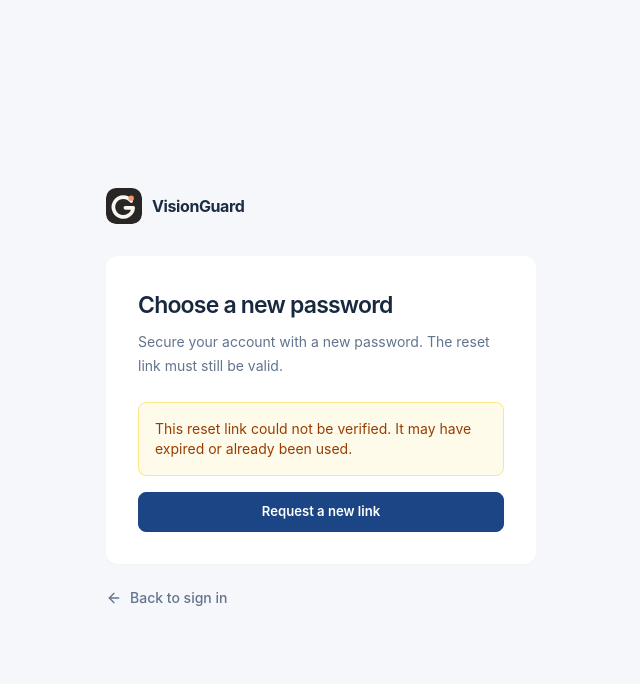
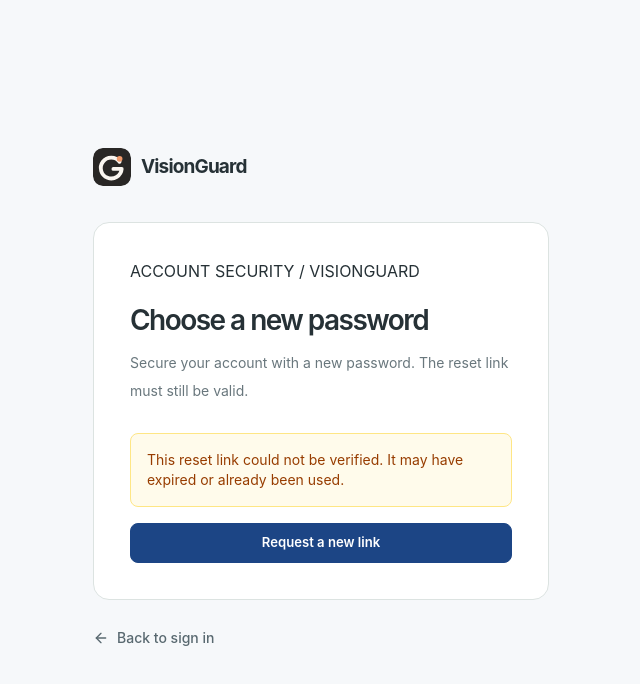
Before and after one commit to Syed-Nazeer-07/VisionGuard, a React (Vite) app in the folder apps/web/: page /reset-password in a window 1280 px wide. Shown: the top 684 px of the page, without its empty margins (319-959 px from the left). Built offline with nearby package versions, Linux system fonts and the light colour scheme; no server answers; the database is empty.

Commit message:
design(auth): align password recovery shell with the new sign-in visual system

```diff
--- a/apps/web/src/components/auth/AuthCardLayout.tsx
+++ b/apps/web/src/components/auth/AuthCardLayout.tsx
@@ -1,27 +1,31 @@
 import type { ReactNode } from 'react';
 import { Link } from 'react-router-dom';
 import { ArrowLeft } from 'lucide-react';
+import '../../pages/auth/AuthTheme.css';
 
-/** Consistent understated auth shell for recovery and confirmation pages. */
+/** Shared recovery shell with the same visual language as sign-in and registration. */
 export function AuthCardLayout({
   title, subtitle, children
 }: { title: string; subtitle: string; children: ReactNode }) {
-  return <main className="flex min-h-screen items-center justify-center bg-[#f5f7fa] px-4 py-12 text-slate-900">
-    <div className="w-full max-w-[430px]">
-      <Link to="/" className="mb-8 inline-flex items-center gap-2.5 text-[16px] font-bold tracking-tight text-[#1b2c43]">
-        <img src="/brand-mark.svg?v=20261111" alt="" width={36} height={36} className="h-9 w-9 rounded-[10px]" />
+  return (
+    <main className="vg-auth-recovery flex min-h-screen items-center justify-center px-5 py-12 text-[#263136]">
+      <div className="w-full max-w-[456px]">
+        <Link to="/" className="vg-auth-recovery-brand mb-9 inline-flex items-center gap-2.5 text-[19px] font-bold tracking-[-.045em] text-[#263136]">
+          <img src="/brand-mark.svg?v=20261111" alt="" width={38} height={38} className="h-[38px] w-[38px] rounded-[10px]" />
           VisionGuard
         </Link>
-      <section className="vg-panel p-6 shadow-sm sm:p-8">
-        <div className="mb-6">
-          <h1 className="text-[23px] font-semibold tracking-[-.035em] text-[#18283d]">{title}</h1>
-          <p className="mt-2 text-sm leading-6 text-slate-500">{subtitle}</p>
+        <section className="vg-auth-recovery-card rounded-2xl border border-[#dce3e1] bg-white p-6 sm:p-9">
+          <div className="mb-7">
+            <span className="vg-auth-recovery-kicker">ACCOUNT SECURITY / VISIONGUARD</span>
+            <h1 className="mt-4 text-[28px] font-semibold tracking-[-.055em] text-[#263136]">{title}</h1>
+            <p className="mt-2 text-sm leading-7 text-[#69777d]">{subtitle}</p>
           </div>
           {children}
         </section>
-      <Link to="/login" className="mt-6 inline-flex items-center gap-2 text-sm font-medium text-slate-500 hover:text-[#2356a8]">
-        <ArrowLeft size={16}/> Back to sign in
+        <Link to="/login" className="mt-7 inline-flex items-center gap-2 text-sm font-medium text-[#596970] hover:text-[#202b30]">
+          <ArrowLeft size={16} /> Back to sign in
         </Link>
       </div>
-  </main>;
+    </main>
+  );
 }
```
Lines whose indentation alone changed are shown as unchanged.
